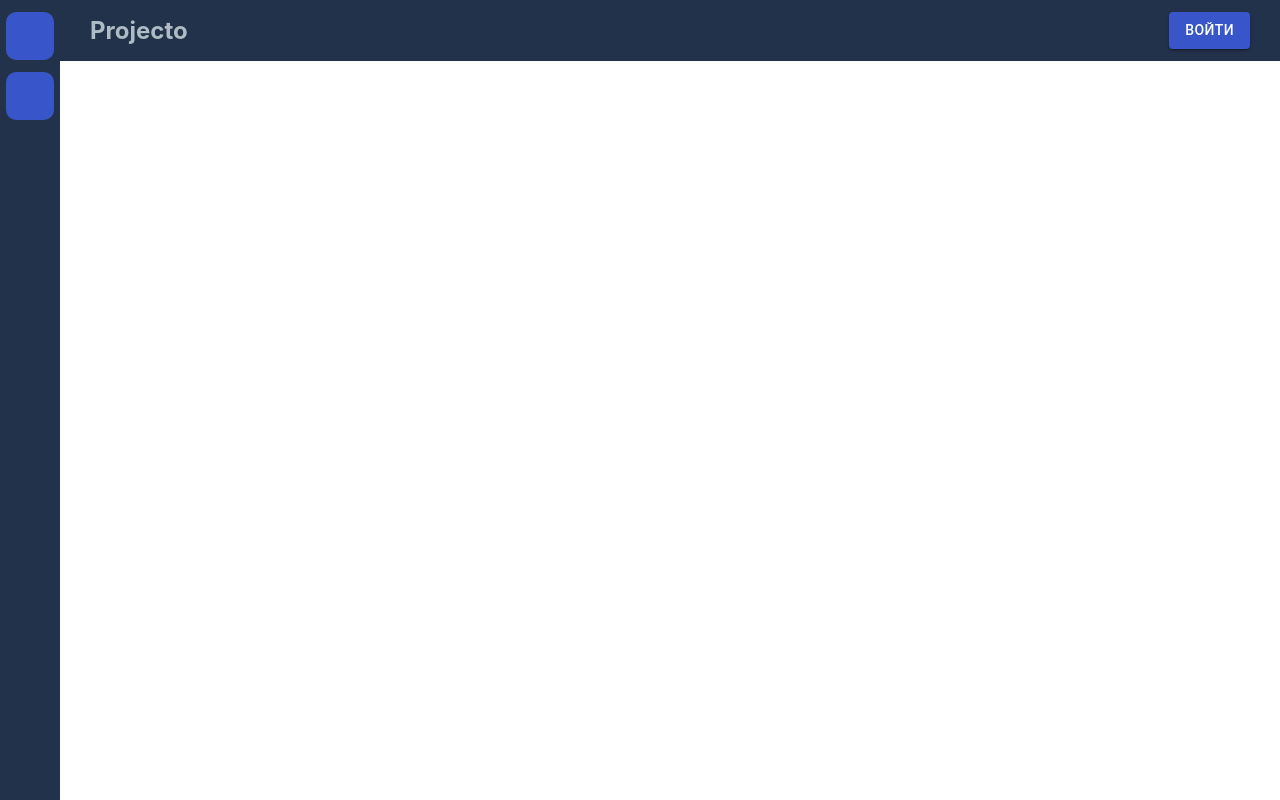
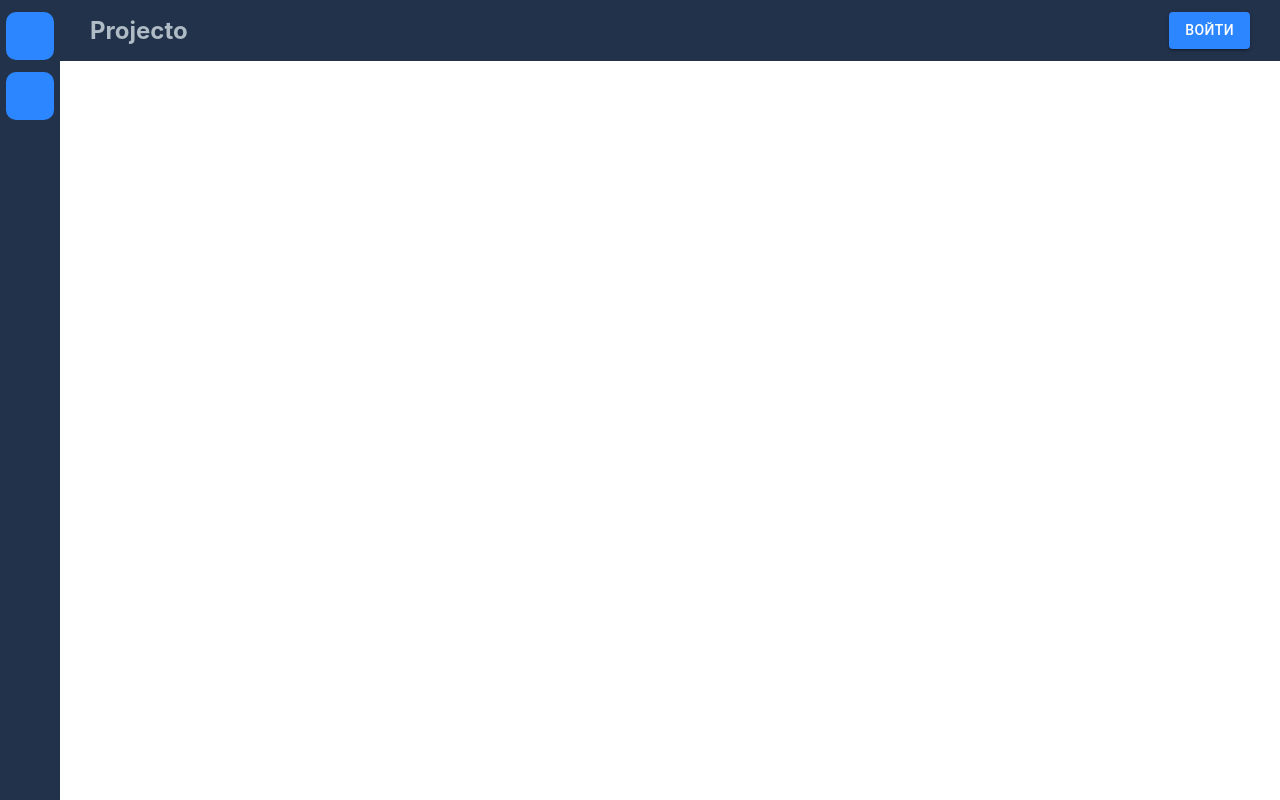
Before and after one commit to StepanSnigur/Projecto, a React (Create React App) app: page /board in a window 1280 px wide. Built offline with nearby package versions, Linux system fonts and the light colour scheme.

Commit message:
Change buttons background

```diff
--- a/src/features/Header/Header.tsx
+++ b/src/features/Header/Header.tsx
@@ -8,7 +8,7 @@ const useStyles = makeStyles({
     alignItems: 'center',
     justifyContent: 'space-between',
     padding: '12px 30px',
-    background: '#23324b',
+    background: '#23324b', // 23324b
     color: '#afbcc5' // #afbcc5 f6f1f1
   },
   logo: {
@@ -17,10 +17,10 @@ const useStyles = makeStyles({
     padding: 0
   },
   headerButton: {
-    background: '#3855c9', // 3855c9 7f4bec
+    background: '#2c86ff', // 3855c9 7f4bec 2c86ff
     color: '#fff',
     '&:hover': {
-      background: '#23324b'
+      background: '#3855c9'
     }
   }
 })
--- a/src/features/Sidebar/Sidebar.tsx
+++ b/src/features/Sidebar/Sidebar.tsx
@@ -18,7 +18,7 @@ const useStyles = makeStyles({
     width: '48px',
     height: '48px',
     borderRadius: '10px',
-    background: '#3855c9',
+    background: '#2c86ff', // 2c86ff
     cursor: 'pointer',
     marginTop: '12px'
   }
```
